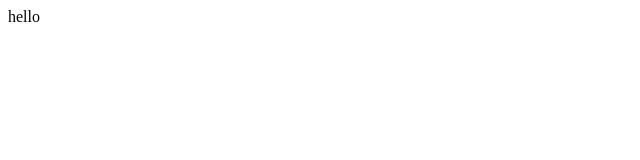
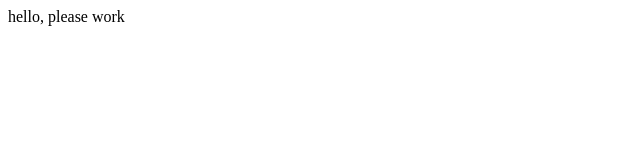
Before and after one commit to jchabin/jchabin.github.io, a plain HTML site: page index.html in a window 1280 px wide. Shown: the full height of the page, 0-640 px from the left. Drawn offline with Linux system fonts and the light colour scheme.

Commit message:
Update index.html

```diff
--- a/index.html
+++ b/index.html
@@ -4,6 +4,6 @@
 		<script data-ad-client="ca-pub-8222390470642566" async src="https://pagead2.googlesyndication.com/pagead/js/adsbygoogle.js"></script>
 	</head>
 	<body>
-		hello
+		hello, please work
 	</body>
 </html>
```
